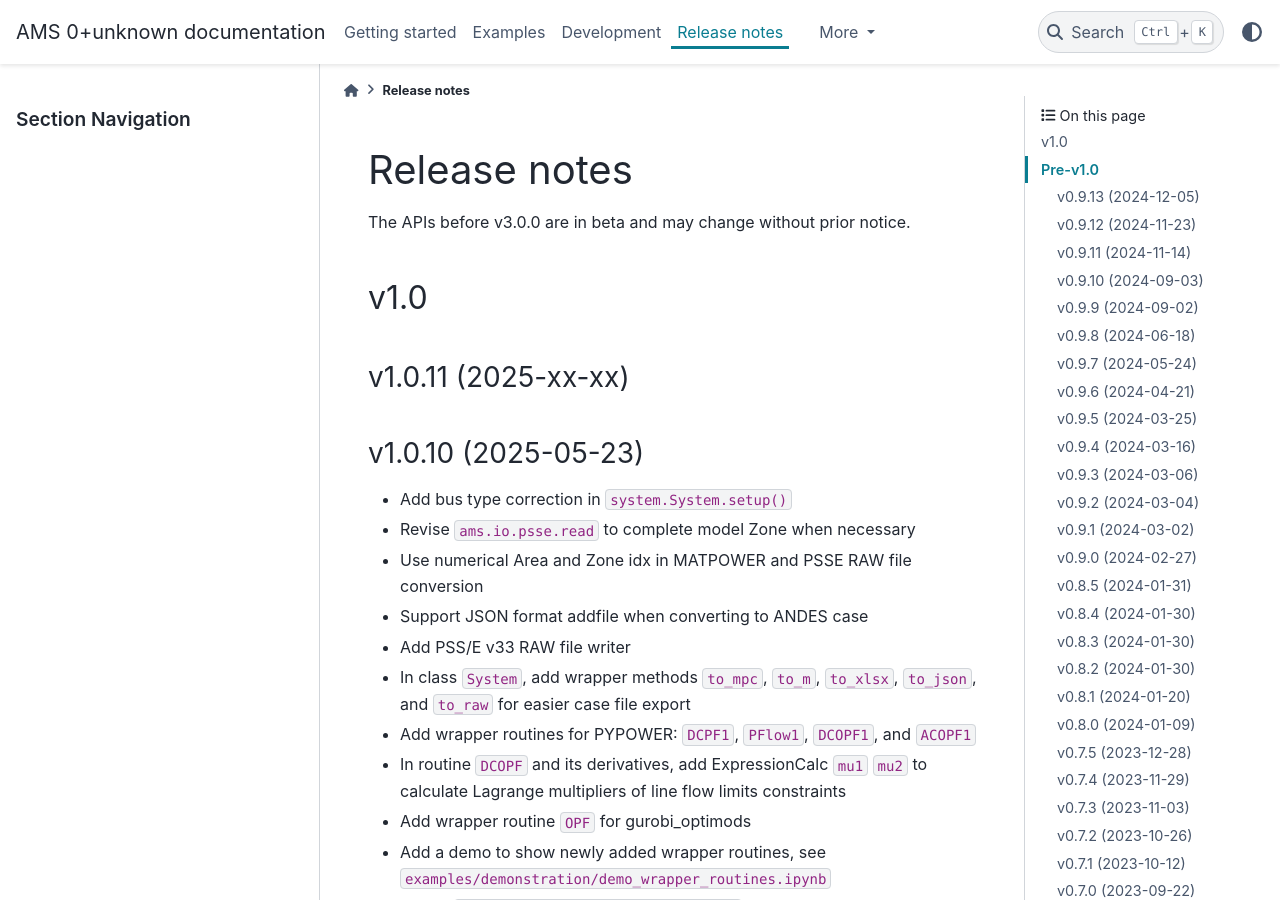
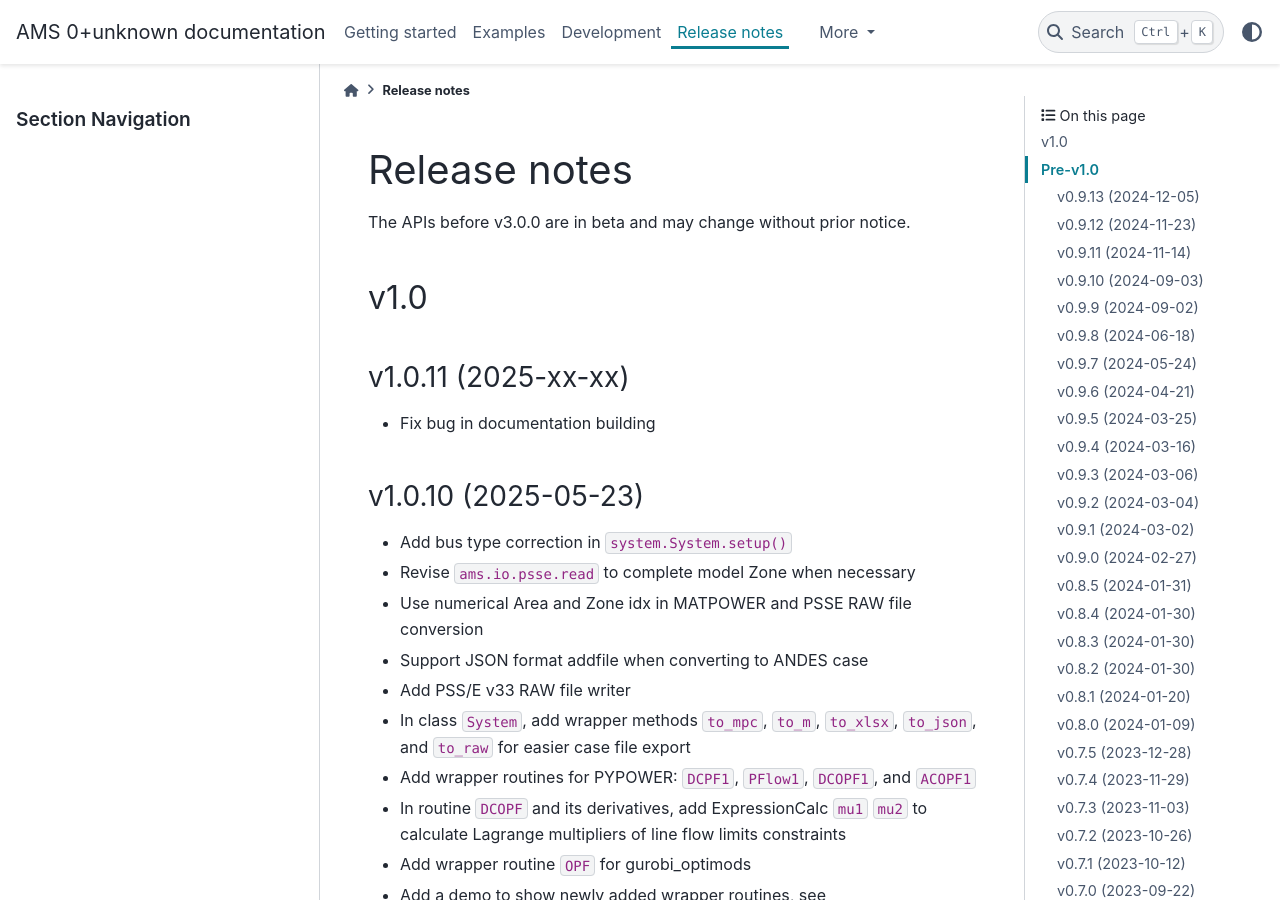
Before and after one commit to CURENT/ams, a Sphinx documentation site: the page built from docs/source/release-notes.rst, in a window 1280 px wide and 900 px high. Built offline with Sphinx 7.4.7 and the PyData theme 0.15.4, drawn with Linux system fonts in a browser that asks for light colours; pages that are not in the unit, such as notebooks, are missing from menus.

Commit message:
Update release notes

```diff
--- a/docs/source/release-notes.rst
+++ b/docs/source/release-notes.rst
@@ -11,6 +11,8 @@ v1.0
 
 v1.0.11 (2025-xx-xx)
 ----------------------
+
+- Fix bug in documentation building
 
 v1.0.10 (2025-05-23)
 ----------------------
```
